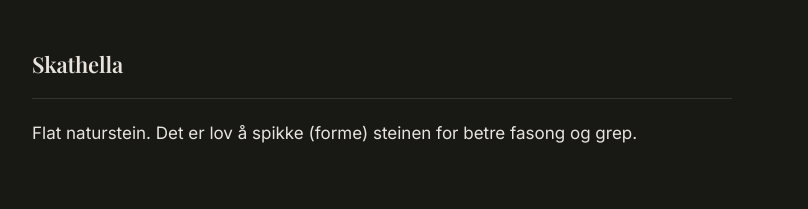
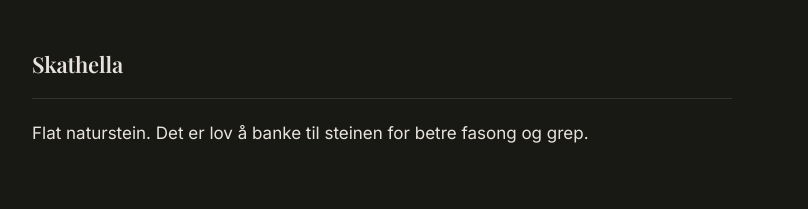
Before and after one commit to PerpetualCode4/Skathelle, a website: page reglar.html in a window 1280 px wide. Shown: the part 1560-1769 px from the top of the page, without its empty margins (98-906 px from the left). Drawn offline with nearby package versions, Linux system fonts and the light colour scheme; files whose address does not match are found by name; a web font is replaced by a local one.

Commit message:
Rett 'spikke' til 'banke til' i reglar.html
Co-Authored-By: Claude Sonnet 4.6 <noreply@anthropic.com>

```diff
--- a/reglar.html
+++ b/reglar.html
@@ -80,7 +80,7 @@
 
         <div class="rule-block">
           <h3>Skathella</h3>
-          <p>Flat naturstein. Det er lov å spikke (forme) steinen for betre fasong og grep.</p>
+          <p>Flat naturstein. Det er lov å banke til steinen for betre fasong og grep.</p>
         </div>
 
       </div>
```
